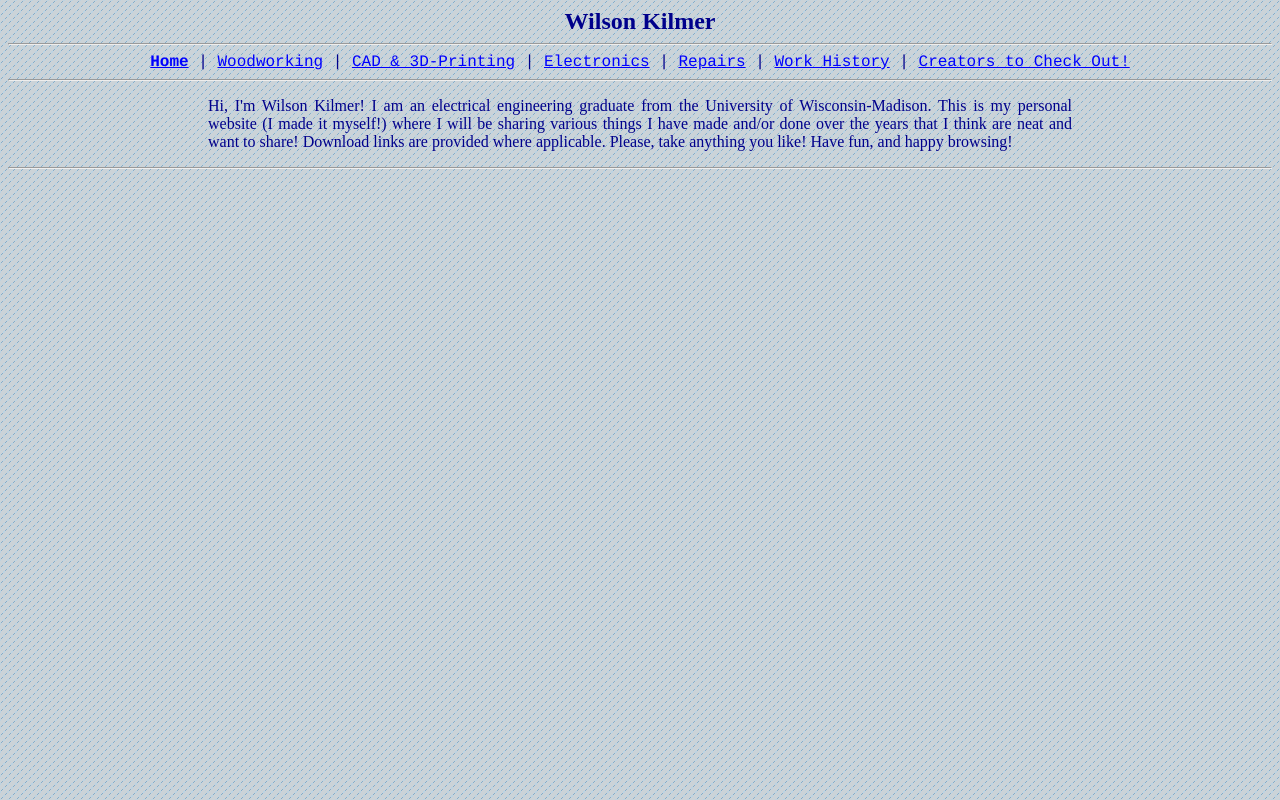
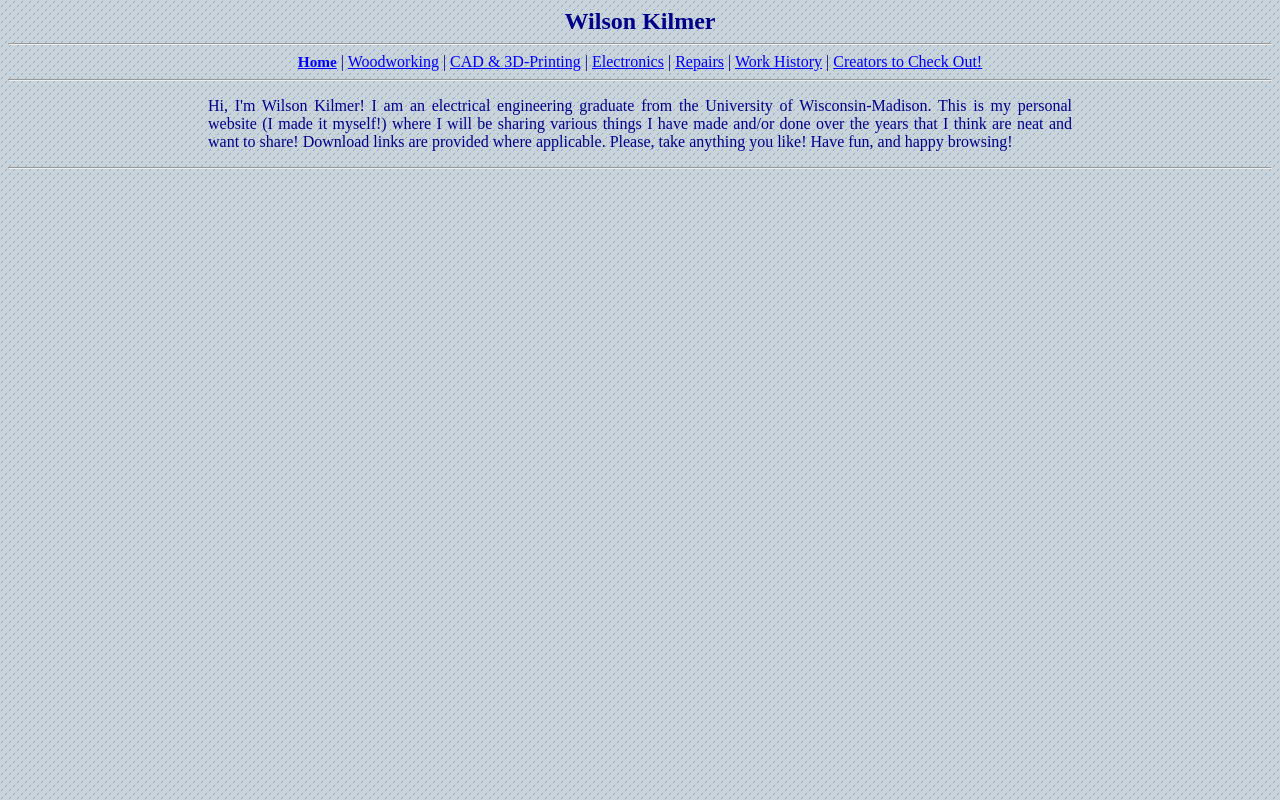
Before and after one commit to wckilmer/wckilmer.github.io, a plain HTML site: page index.html in a window 1280 px wide. Drawn offline with Linux system fonts and the light colour scheme.

Commit message:
Update index.html

```diff
--- a/index.html
+++ b/index.html
@@ -3,8 +3,8 @@
   <body style="background-image:url('./resources/tile_background.png'); color:darkblue; font-family:'Times New Roman';">
     <p align="center"; style="font-size:24px; margin-top:0px; margin-bottom:0px"><b>Wilson Kilmer</b></p>
     <hr>
-    <div align="center"; style="font-family:Courier">
-      <a style="color:blue"; href="./index.html"><b>Home</b></a>
+    <div align="center"; style="font-family:Times New Roman">
+      <a style="color:blue; font-size:15.25px"; href="./index.html"><b>Home</b></a>
       <a>|</a>
       <a style="color:blue"; href="./pages/woodworking.html">Woodworking<a/>
       <a>|<a/>
```
